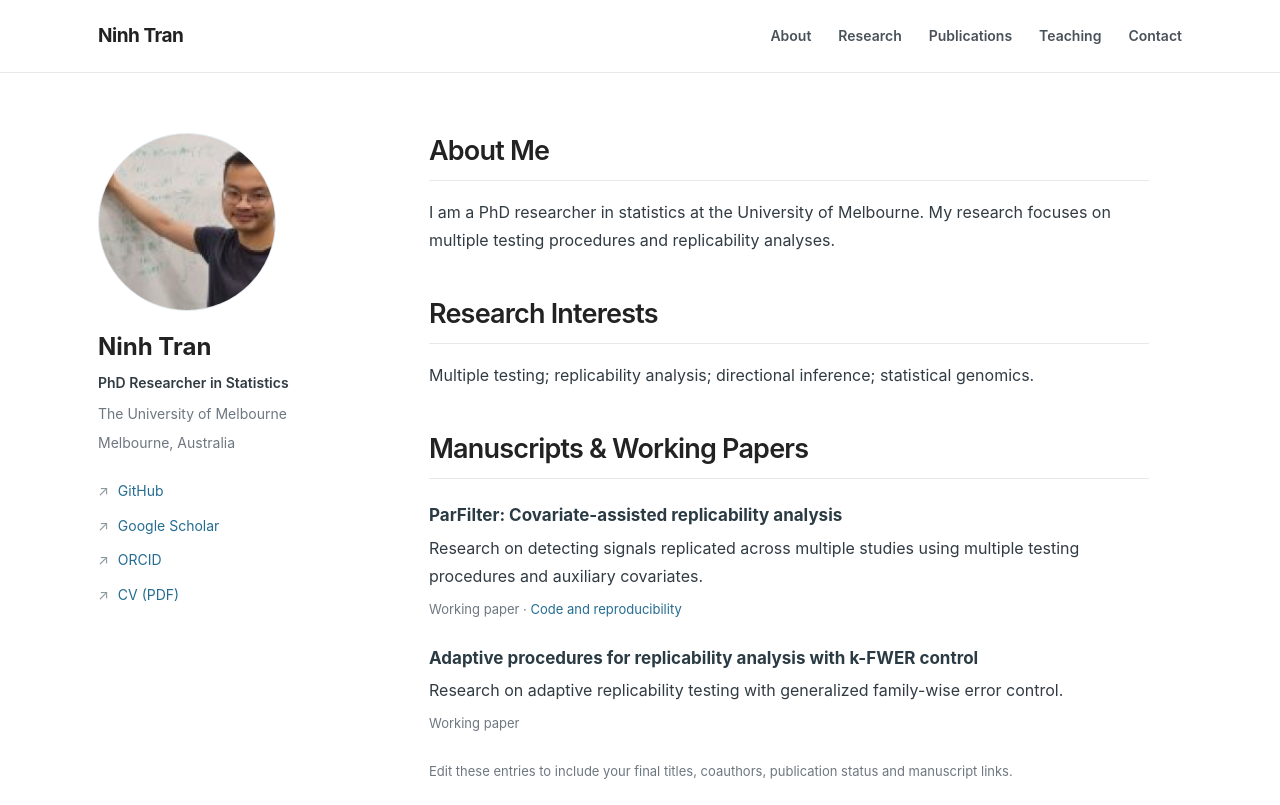
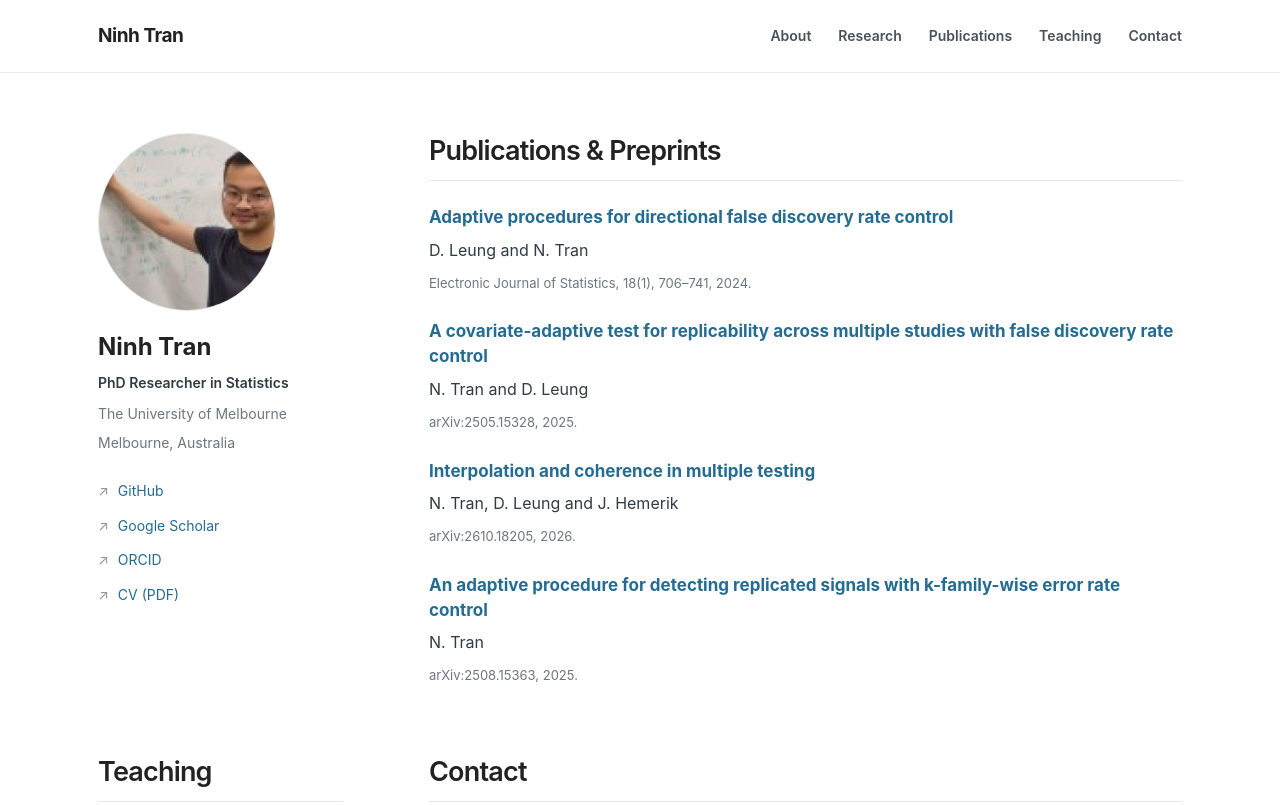
Before and after one commit to ninhtran02/ninhtran02.github.io, a plain HTML site: page index.html in a window 1280 px wide. Shown: the top 805 px of the page. Drawn offline with Linux system fonts and the light colour scheme.

Commit message:
Add publications section with research articles
Added a new section for publications with articles and links.

```diff
--- a/index.html
+++ b/index.html
@@ -38,31 +38,62 @@
       </div>
     </aside>
 
-    <main class="main-content" id="about">
-      <section aria-labelledby="about-heading">
-        <h2 id="about-heading">About Me</h2>
-        <p>I am a PhD researcher in statistics at the University of Melbourne. My research focuses on multiple testing procedures and replicability analyses.</p>
-      </section>
 
-      <section id="research" aria-labelledby="research-heading">
-        <h2 id="research-heading">Research Interests</h2>
-        <p>Multiple testing; replicability analysis; directional inference; statistical genomics.</p>
-      </section>
+<section id="publications" aria-labelledby="publications-heading">
+  <h2 id="publications-heading">Publications &amp; Preprints</h2>
 
-      <section id="publications" aria-labelledby="publications-heading">
-        <h2 id="publications-heading">Manuscripts &amp; Working Papers</h2>
-        <article class="paper">
-          <h3>ParFilter: Covariate-assisted replicability analysis</h3>
-          <p>Research on detecting signals replicated across multiple studies using multiple testing procedures and auxiliary covariates.</p>
-          <p class="paper-meta">Working paper · <a href="https://github.com/YOUR-USERNAME/ParFilter_FDR">Code and reproducibility</a></p>
-        </article>
-        <article class="paper">
-          <h3>Adaptive procedures for replicability analysis with k-FWER control</h3>
-          <p>Research on adaptive replicability testing with generalized family-wise error control.</p>
-          <p class="paper-meta">Working paper</p>
-        </article>
-        <p class="hint">Edit these entries to include your final titles, coauthors, publication status and manuscript links.</p>
-      </section>
+  <article class="paper">
+    <h3>
+      <a href="https://doi.org/10.1214/24-EJS2213">
+        Adaptive procedures for directional false discovery rate control
+      </a>
+    </h3>
+    <p>D. Leung and N. Tran</p>
+    <p class="paper-meta">
+      Electronic Journal of Statistics, 18(1), 706–741, 2024.
+    </p>
+  </article>
+
+  <article class="paper">
+    <h3>
+      <a href="https://arxiv.org/abs/2505.15328">
+        A covariate-adaptive test for replicability across multiple
+        studies with false discovery rate control
+      </a>
+    </h3>
+    <p>N. Tran and D. Leung</p>
+    <p class="paper-meta">
+      arXiv:2505.15328, 2025.
+    </p>
+  </article>
+
+  <article class="paper">
+    <h3>
+      <a href="https://arxiv.org/abs/2610.18205">
+        Interpolation and coherence in multiple testing
+      </a>
+    </h3>
+    <p>N. Tran, D. Leung and J. Hemerik</p>
+    <p class="paper-meta">
+      arXiv:2610.18205, 2026.
+    </p>
+  </article>
+
+  <article class="paper">
+    <h3>
+      <a href="https://arxiv.org/abs/2508.15363">
+        An adaptive procedure for detecting replicated signals
+        with k-family-wise error rate control
+      </a>
+    </h3>
+    <p>N. Tran</p>
+    <p class="paper-meta">
+      arXiv:2508.15363, 2025.
+    </p>
+  </article>
+
+</section>
+
 
 
 <section id="teaching" aria-labelledby="teaching-heading">
```
